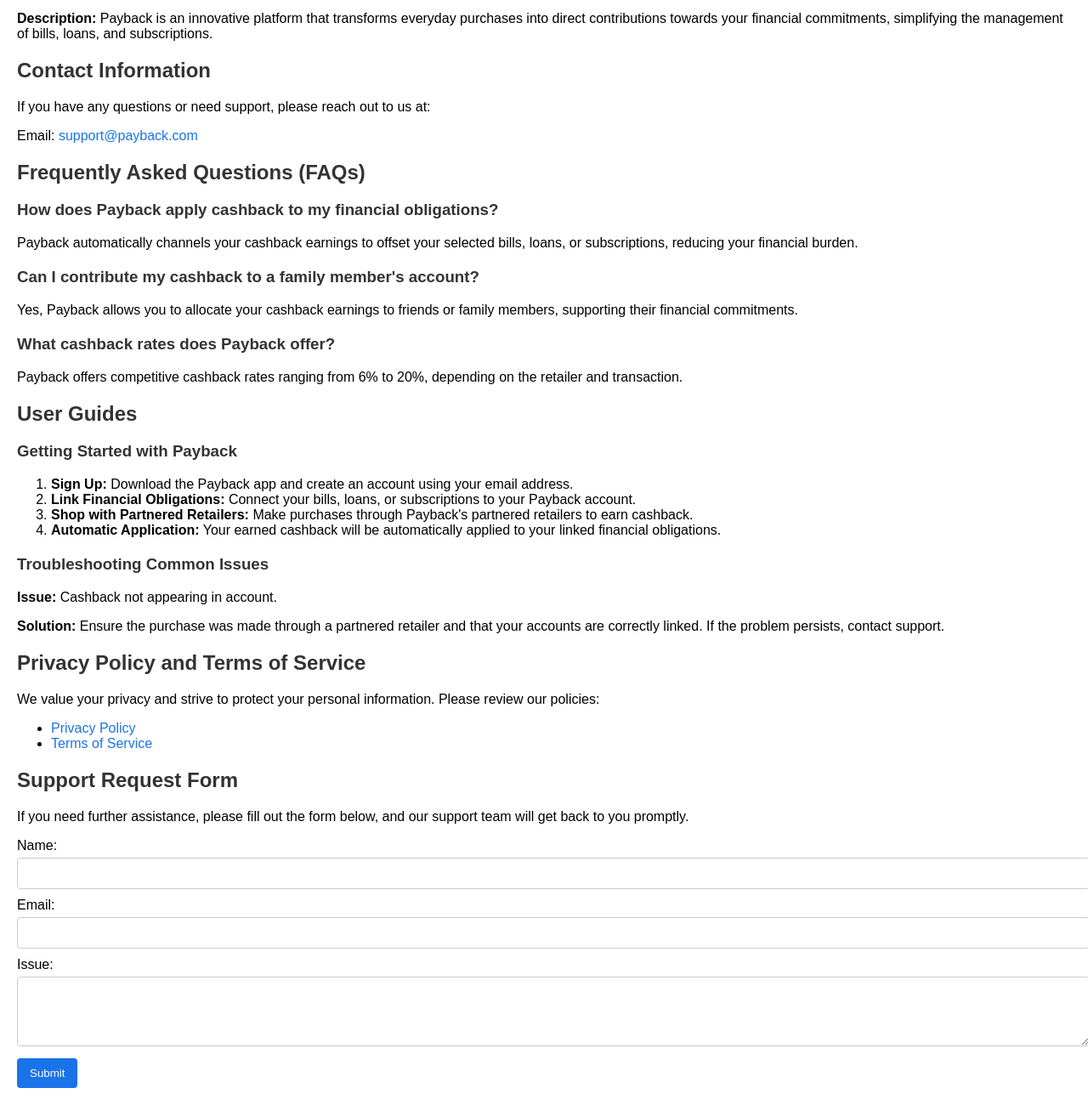
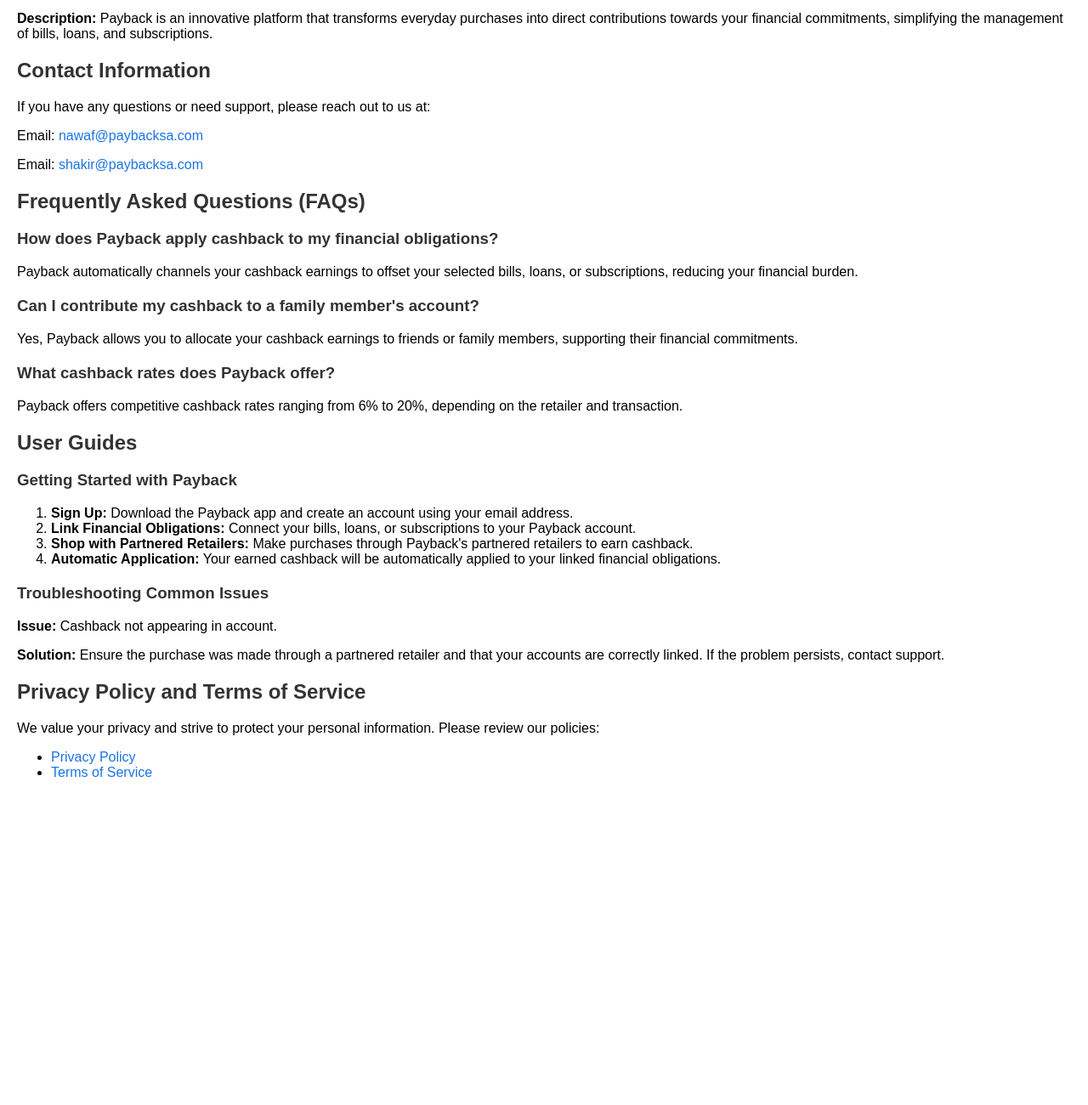
Before and after one commit to Shakir-Parvez/payback-support, a plain HTML site: page index.html in a window 1280 px wide. Shown: the part 149-1449 px from the top of the page at 85% size. After the commit the page ends 1087 px from the top, so only its background shows below. Drawn offline with Linux system fonts and the light colour scheme.

Commit message:
Update index.html

```diff
--- a/index.html
+++ b/index.html
@@ -54,7 +54,8 @@
     <section>
         <h2>Contact Information</h2>
         <p>If you have any questions or need support, please reach out to us at:</p>
-        <p>Email: <a href="mailto:support@payback.com">support@payback.com</a></p>
+        <p>Email: <a href="mailto:nawaf@paybacksa.com">nawaf@paybacksa.com</a></p>
+        <p>Email: <a href="mailto:shakir@paybacksa.com">shakir@paybacksa.com</a></p>
     </section>
 
     <section>
@@ -95,26 +96,9 @@
         <h2>Privacy Policy and Terms of Service</h2>
         <p>We value your privacy and strive to protect your personal information. Please review our policies:</p>
         <ul>
-            <li><a href="https://www.payback.com/privacy-policy/" target="_blank">Privacy Policy</a></li>
-            <li><a href="https://www.payback.com/terms-of-service/" target="_blank">Terms of Service</a></li>
+            <li><a href="privacy-policy.html" target="_blank">Privacy Policy</a></li>
+            <li><a href="terms-of-service.html" target="_blank">Terms of Service</a></li>
         </ul>
-    </section>
-
-    <section>
-        <h2>Support Request Form</h2>
-        <p>If you need further assistance, please fill out the form below, and our support team will get back to you promptly.</p>
-        <form class="support-form" action="https://www.payback.com/support-form" method="post">
-            <label for="name">Name:</label>
-            <input type="text" id="name" name="name" required>
-
-            <label for="email">Email:</label>
-            <input type="email" id="email" name="email" required>
-
-            <label for="issue">Issue:</label>
-            <textarea id="issue" name="issue" rows="4" required></textarea>
-
-            <button type="submit">Submit</button>
-        </form>
     </section>
 
 </body>
```
